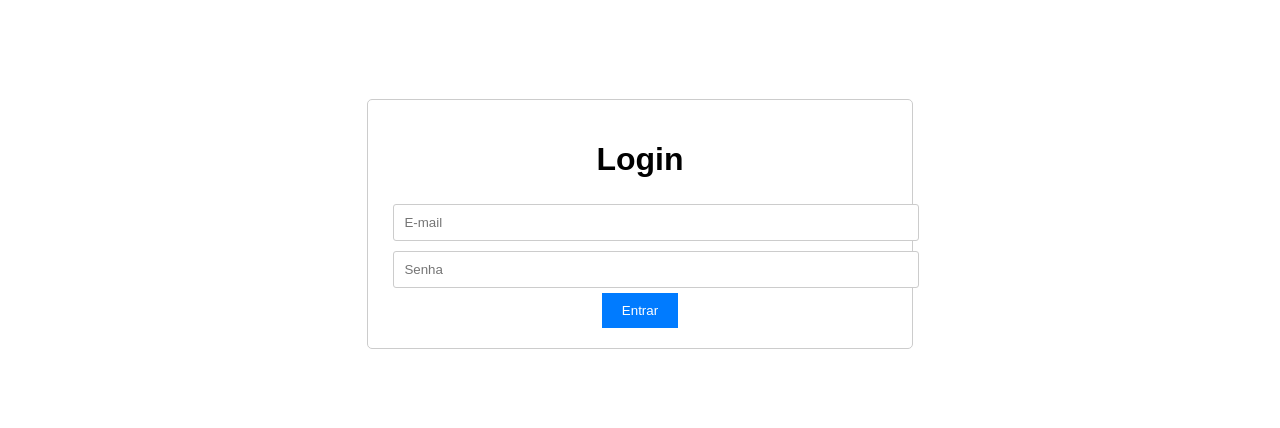
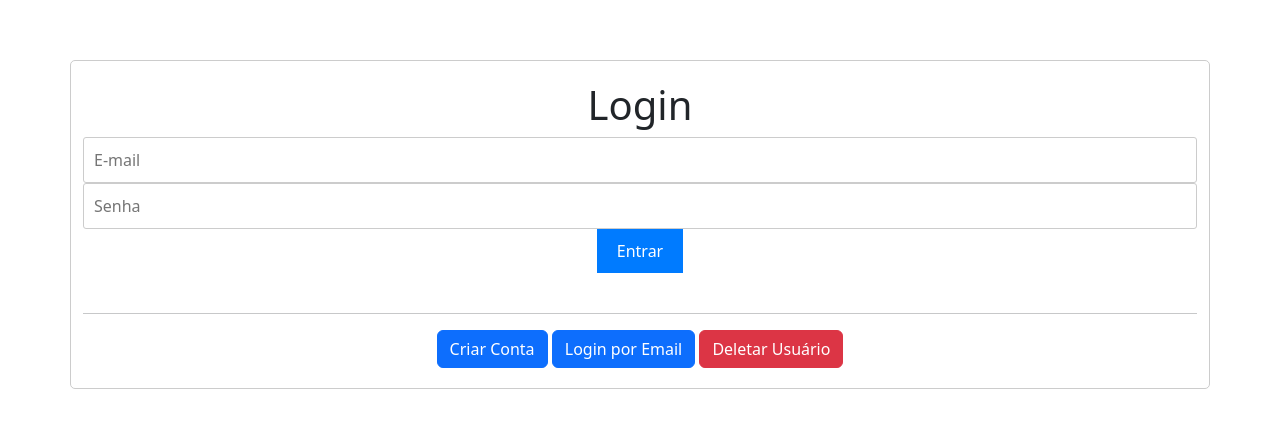
Before and after one commit to victor12020/LP2, a website: page node/site/index.html in a window 1280 px wide. Shown: the part 176-604 px from the top of the page. Drawn offline with nearby package versions, Linux system fonts and the light colour scheme.

Commit message:
Autalização firebase

```diff
--- /dev/null
+++ b/node/site/email.js
@@ -0,0 +1,28 @@
+
+
+function createLogin(){
+    var email = document.getElementById('email').value;
+    var password = document.getElementById('password').value;
+
+    firebase.auth().createUserWithEmailAndPassword(email, password).then(user=>{
+        console.log('Usuario', user)
+        alert('Usuário criado e feito o loging')
+    }).catch(err =>{
+        console.log('erro', err)
+    })
+}
+
+function loginEmail(){
+    var email = document.getElementById('email').value;
+    var password = document.getElementById('password').value;
+
+    firebase.auth().signInWithEmailAndPassword(email, password).then(()=>{
+        alert('Usuario logado')
+    }).catch(err =>{
+        console.log('Erro', err)
+    })
+}
+
+function deletarUsuario(){
+
+}
--- a/node/site/index.html
+++ b/node/site/index.html
@@ -4,6 +4,8 @@
     <meta charset="UTF-8">
     <meta name="viewport" content="width=device-width, initial-scale=1.0">
     <link rel="stylesheet" href="style.css">
+    <link href="https://cdn.jsdelivr.net/npm/bootstrap@5.3.1/dist/css/bootstrap.min.css" rel="stylesheet" integrity="sha384-4bw+/aepP/YC94hEpVNVgiZdgIC5+VKNBQNGCHeKRQN+PtmoHDEXuppvnDJzQIu9" crossorigin="anonymous">
+    <script src="https://cdn.jsdelivr.net/npm/bootstrap@5.3.1/dist/js/bootstrap.bundle.min.js" integrity="sha384-HwwvtgBNo3bZJJLYd8oVXjrBZt8cqVSpeBNS5n7C8IVInixGAoxmnlMuBnhbgrkm" crossorigin="anonymous"></script>
     <title>Firebase</title>
 </head>
 <body>
@@ -12,9 +14,15 @@
         <input type="email" id="email" placeholder="E-mail">
         <input type="password" id="password" placeholder="Senha">
         <button id="loginButton">Entrar</button>
+        <br><br>
+        <hr>
+        <button class="btn btn-primary" onclick="createLogin()">Criar Conta</button>
+        <button class="btn btn-primary" onclick="loginEmail()">Login por Email</button>
+        <button class="btn btn-danger" onclick="deletarUsuario()">Deletar Usuário</button>
     </div>
     <script src="https://www.gstatic.com/firebasejs/8.2.7/firebase-app.js"></script>
     <script src="https://www.gstatic.com/firebasejs/8.2.7/firebase-auth.js"></script>
     <script src="app.js"></script>
+    <script src="email.js"></script>
 </body>
 </html>
```
Also changed, not shown: node/site/app.js (+10 -0 lines), node/site/readme.md (added), 1 other file.
